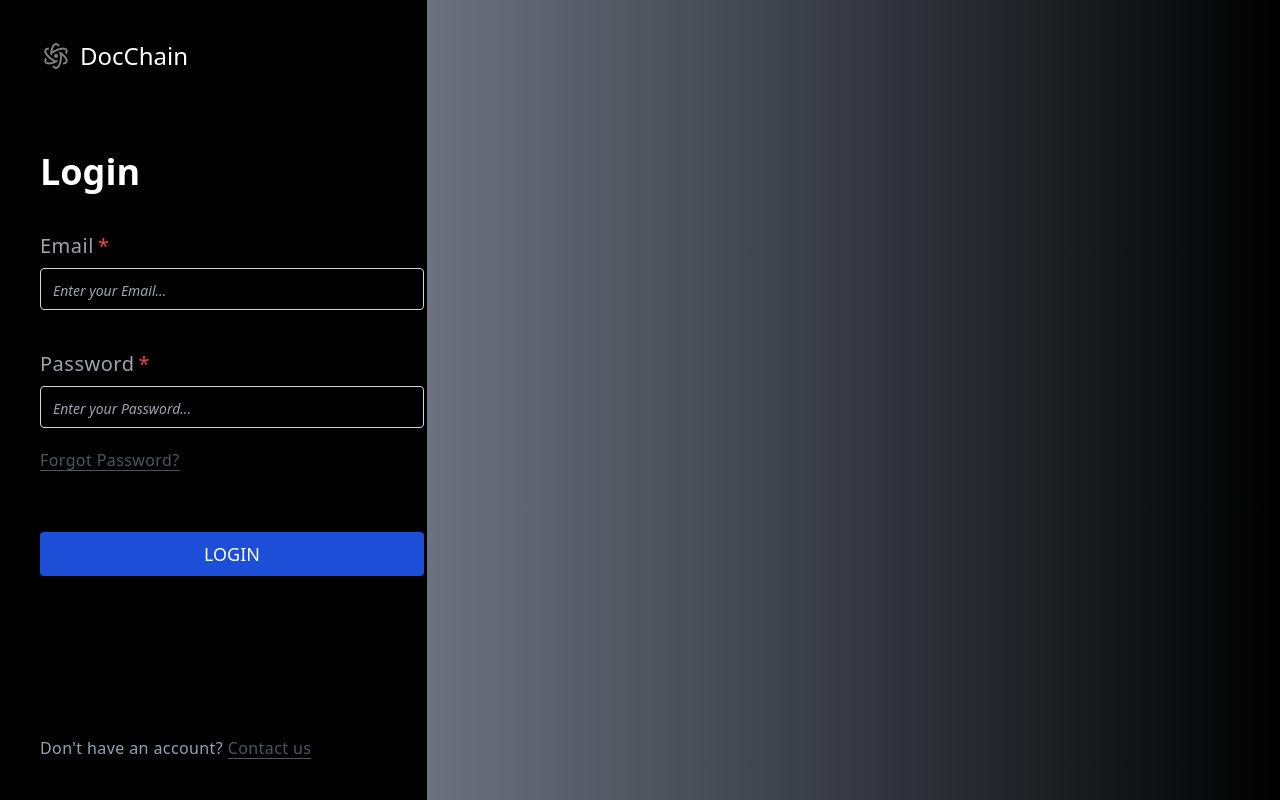
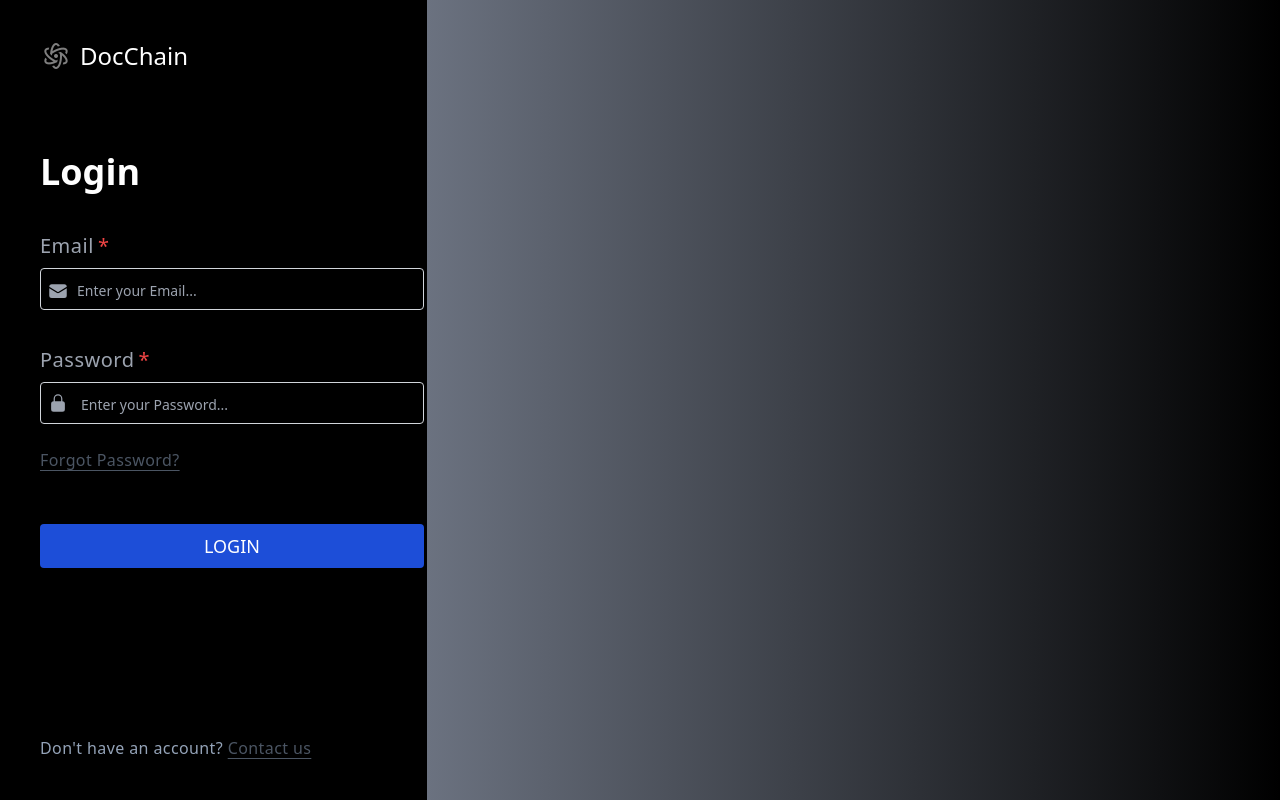
Before and after one commit to Mathav495/DocChain-Redesign, a Svelte app in the folder client/: page / in a window 1280 px wide. Built offline with nearby package versions, Linux system fonts and the light colour scheme.

Commit message:
icons added in the input tag

```diff
--- a/client/src/pages/Loginpage.svelte
+++ b/client/src/pages/Loginpage.svelte
@@ -68,36 +68,68 @@
         <div class="w-96 mt-10 group">
           <label
             for="Email"
-            class="text-xl after:content-['*'] after:ml-1 after:text-red-500  text-gray-400 group-hover:text-white tracking-wide"
+            class="text-xl relative block after:content-['*'] after:ml-1 after:text-red-500  text-gray-400 group-hover:text-white tracking-wide"
             >Email</label
           >
+          <div class="relative">
+            <span class="absolute inset-y-0 left-0 flex items-center pl-2">
+              <svg
+                xmlns="http://www.w3.org/2000/svg"
+                viewBox="0 0 24 24"
+                class="w-5 h-5  fill-gray-400 mt-3 group-hover:fill-blue-700"
+              >
+                <path
+                  d="M1.5 8.67v8.58a3 3 0 003 3h15a3 3 0 003-3V8.67l-8.928 5.493a3 3 0 01-3.144 0L1.5 8.67z"
+                />
+                <path
+                  d="M22.5 6.908V6.75a3 3 0 00-3-3h-15a3 3 0 00-3 3v.158l9.714 5.978a1.5 1.5 0 001.572 0L22.5 6.908z"
+                />
+              </svg>
+            </span>
             <input
               bind:value={Email}
               type="email"
               id="Email"
               placeholder="Enter your Email..."
-            class="w-full mt-2 placeholder:italic placeholder:text-sm bg-black focus:bg-black text-blue-500 rounded border border-gray-300 focus:border-white focus:ring-1 focus:ring-white text-lg outline-none py-1 px-3 leading-8"
+              class="w-full mt-2 pl-9 placeholder:text-sm bg-black focus:bg-black text-blue-500 rounded border border-gray-300 focus:border-white focus:ring-1 focus:ring-white text-lg outline-none py-1 px-3 leading-8"
             />
-          <h1 class="pl-3 text-sm font-semibold text-white md:text-base">
+          </div>
+          <h1 class="pt-1 text-sm font-semibold text-blue-500 md:text-base">
             {error.Email}
           </h1>
         </div>
 
-        <div class="relative block w-96 mt-10 group">
+        <div class="w-96 mt-8 group">
           <label
             for="Password"
             class="text-xl after:content-['*'] after:ml-1 group-hover:text-white  after:text-red-500 text-gray-400 tracking-wide"
             >Password</label
           >
+          <div class="relative">
+            <span class="absolute inset-y-0 left-0 flex items-center pl-2">
+              <svg
+                xmlns="http://www.w3.org/2000/svg"
+                viewBox="0 0 24 24"
+                class="w-5 h-5 fill-gray-400 mt-2 group-hover:fill-blue-700"
+              >
+                <path
+                  fill-rule="evenodd"
+                  d="M12 1.5a5.25 5.25 0 00-5.25 5.25v3a3 3 0 00-3 3v6.75a3 3 0 003 3h10.5a3 3 0 003-3v-6.75a3 3 0 00-3-3v-3c0-2.9-2.35-5.25-5.25-5.25zm3.75 8.25v-3a3.75 3.75 0 10-7.5 0v3h7.5z"
+                  clip-rule="evenodd"
+                />
+              </svg>
+            </span>
 
             <input
               bind:value={Password}
               type="Password"
               id="Password"
               placeholder="Enter your Password..."
-            class="w-full mt-2 bg-black placeholder:italic placeholder:text-sm focus:bg-black text-blue-500 rounded border border-gray-300 focus:border-white focus:ring-1 focus:ring-white  text-lg outline-none py-1 px-3 leading-8"
+              class="w-full mt-2 bg-black pl-10 placeholder:text-sm focus:bg-black text-blue-500 rounded border border-gray-300 focus:border-white focus:ring-1 focus:ring-white  text-lg outline-none py-1 px-3 leading-8"
             />
-          <h1 class="pl-3 text-sm font-semibold text-white md:text-base">
+          </div>
+
+          <h1 class="pt-1 text-sm font-semibold text-blue-500 md:text-base">
             {error.Password}
           </h1>
         </div>
@@ -109,7 +141,7 @@
         </h1>
         <div>
           <button
-            class="w-96 mt-10 text-white active:bg-violet-700 bg-blue-700 border-0 py-2 px-8 focus:outline-none hover:bg-blue-800  rounded text-lg"
+            class="w-96 mt-8 text-white active:bg-blue-900 bg-blue-700 border-0 py-2 px-8 focus:outline-none hover:bg-blue-800  rounded text-lg"
             >LOGIN</button
           >
         </div>
```
Lines whose indentation alone changed are shown as unchanged.
